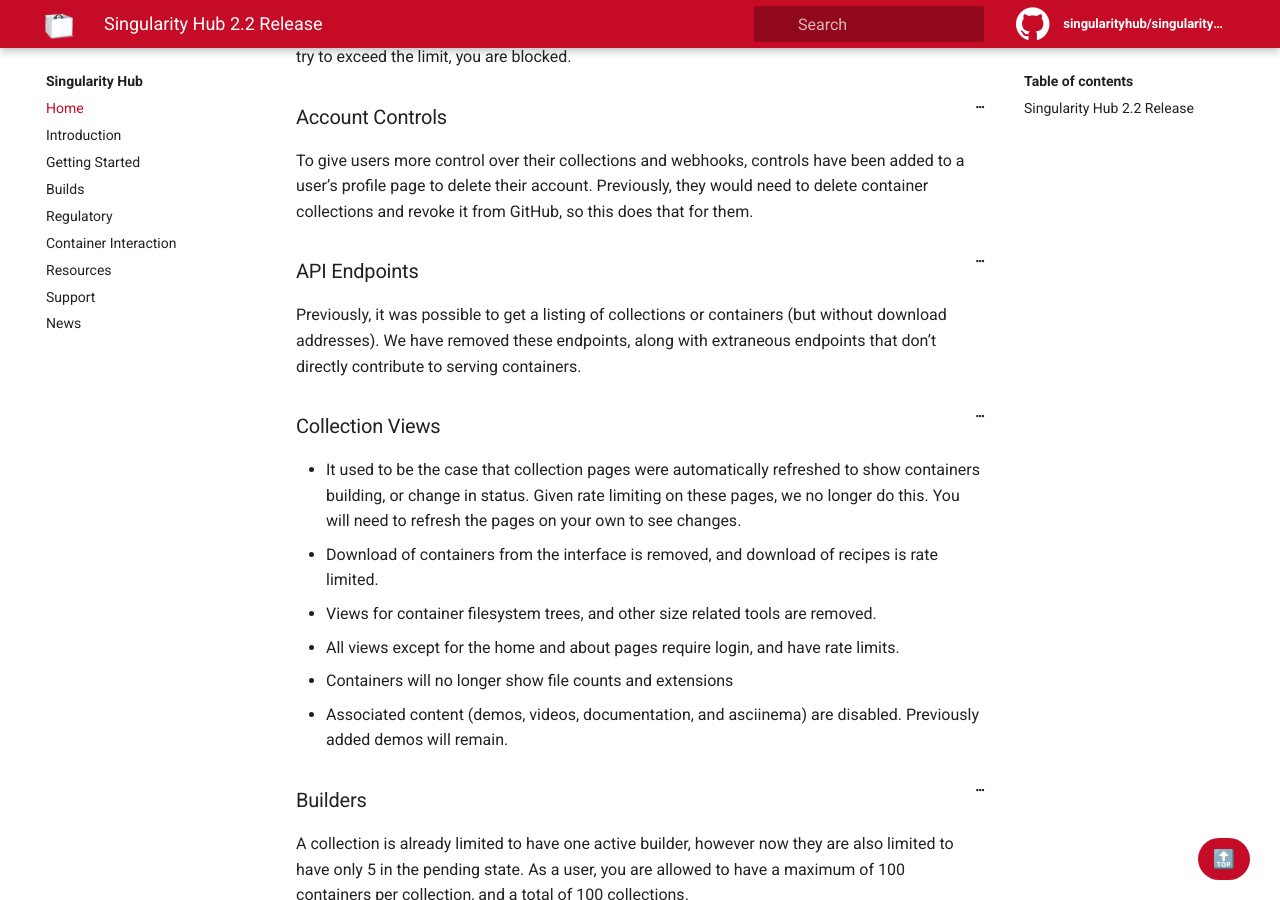
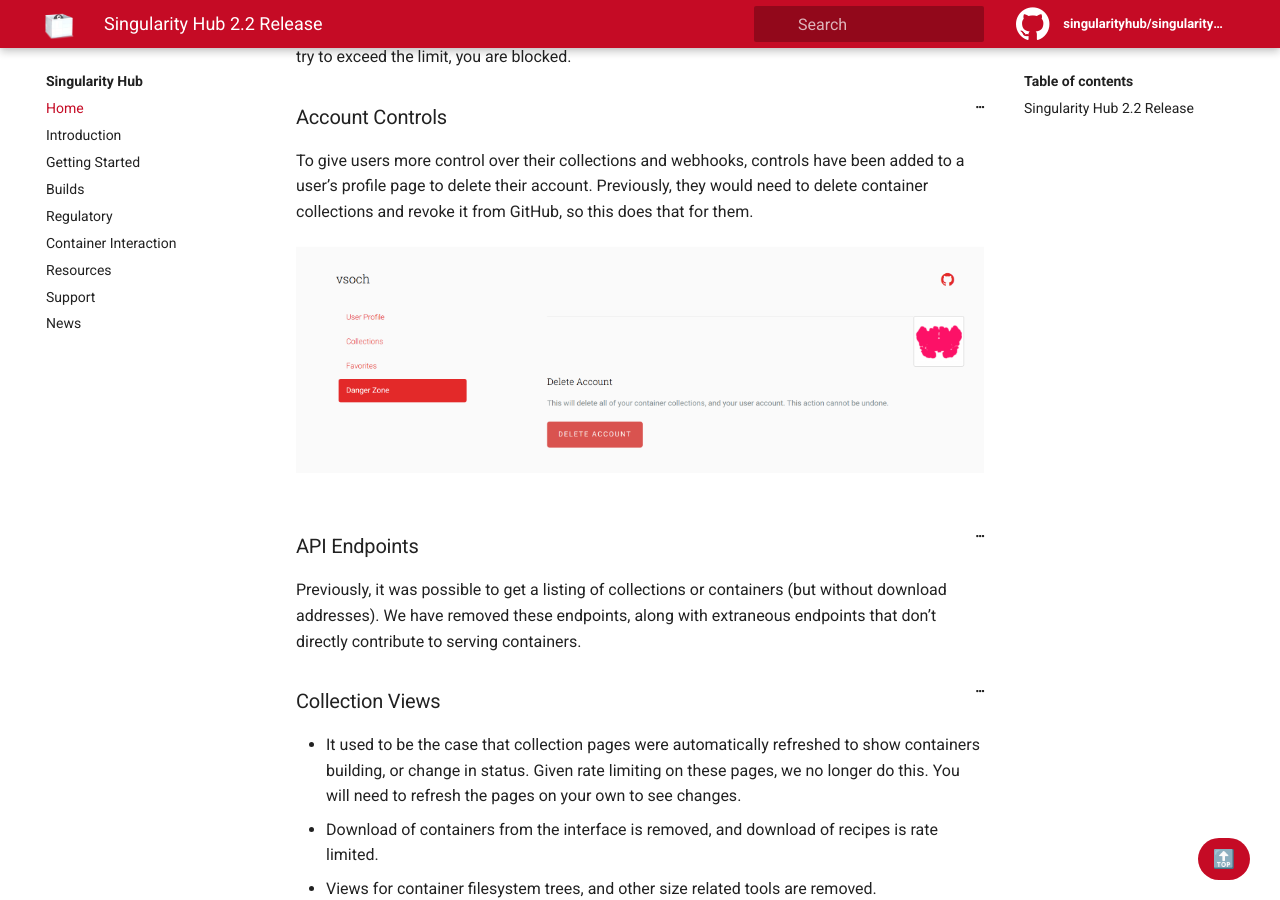
Before and after one commit to singularityhub/singularityhub-docs, a Jekyll site: the page built from _posts/2019-07-16-security-release.md, in a window 1280 px wide and 900 px high, scrolled down 1715 px. Built offline with Jekyll 4.4.1, drawn with Linux system fonts in a browser that asks for light colours; our own code applies the rules of GitHub Pages for plain Markdown files.

Commit message:
adding news update
Signed-off-by: Vanessa Sochat <vsochat@stanford.edu>

```diff
--- a/_posts/2019-07-16-security-release.md
+++ b/_posts/2019-07-16-security-release.md
@@ -81,6 +81,8 @@ and then try to exceed the limit, you are blocked.
 
 To give users more control over their collections and webhooks, controls have been added to a user’s profile page to delete their account. Previously, they would need to delete container collections and revoke it from GitHub, so this does that for them.
 
+<img src="{{ site.baseurl }}/assets/img/collection-delete-account.png">
+
 ### API Endpoints
 
 Previously, it was possible to get a listing of collections or containers (but without download addresses). We have removed these endpoints, along with extraneous endpoints
```
Also changed, not shown: assets/img/collection-delete-account.png (added).
